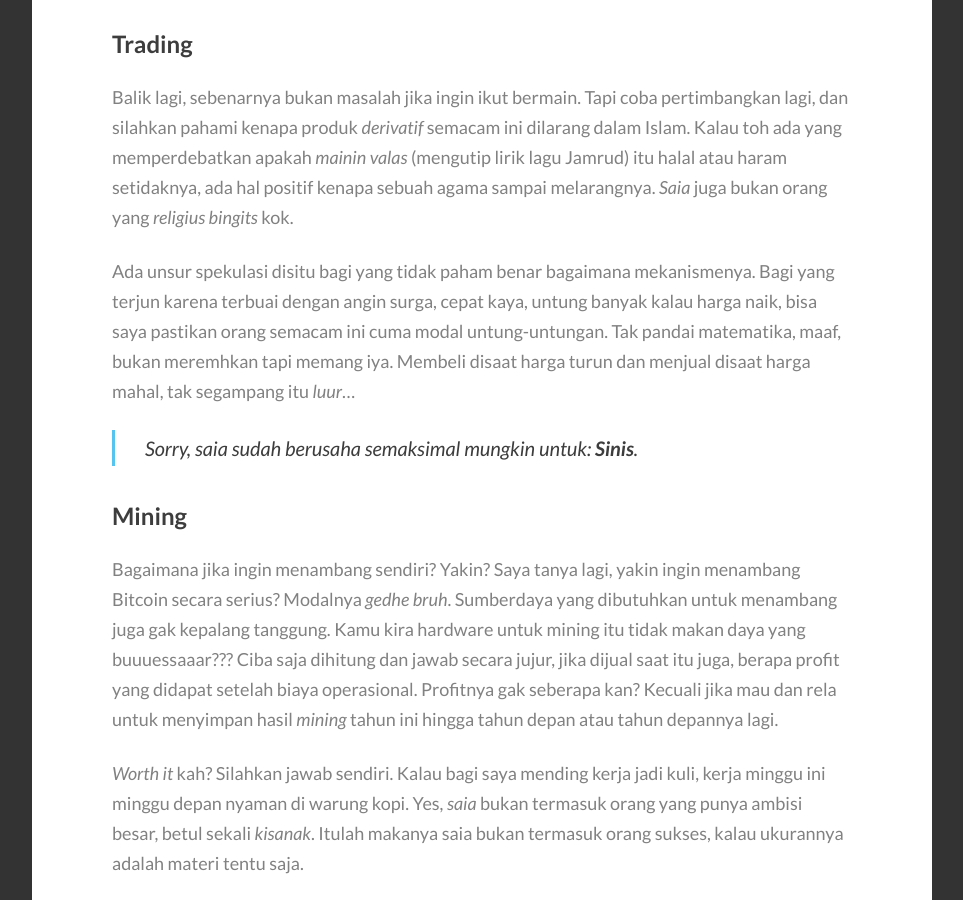
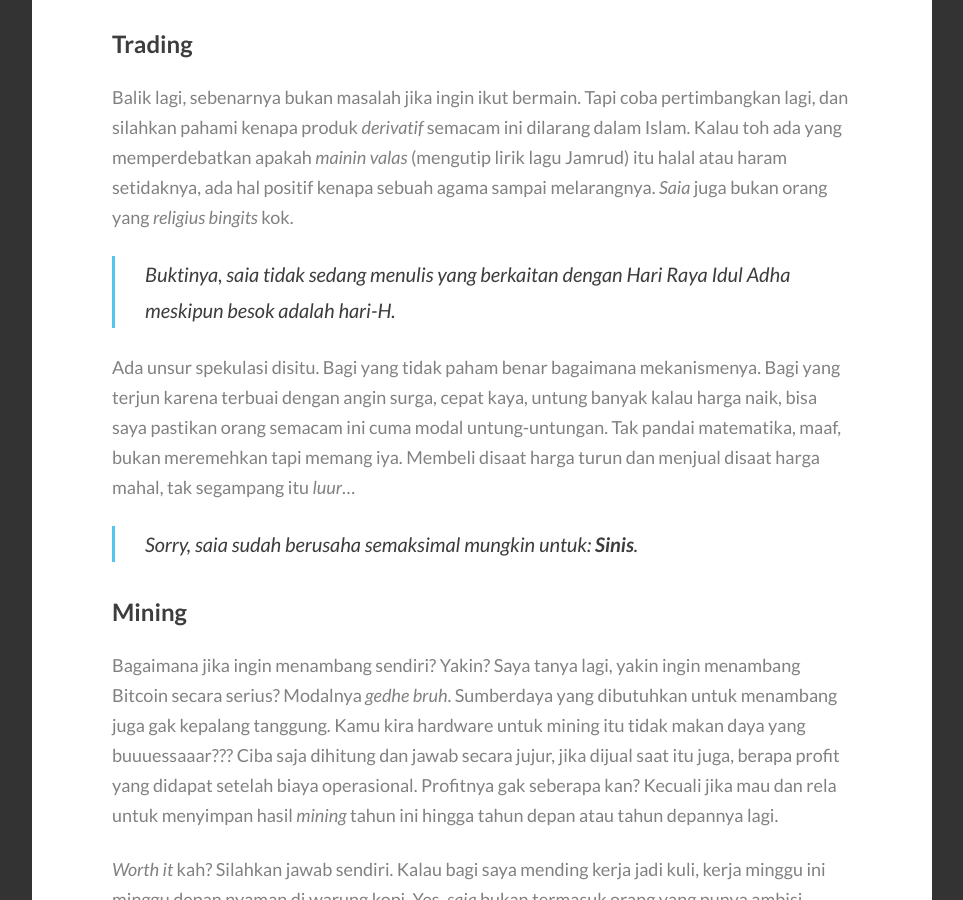
Before and after one commit to knoacc/pcr, a Jekyll site: the page built from _posts/2018-08-21-jangankan-criptocurrency-valas-saja-banyak-bangkrutnya.md, in a window 1280 px wide and 900 px high, scrolled down 1563 px. Shown: the whole window, without its empty margins (8-971 px from the left). Built offline with Jekyll 4.4.1, drawn with Linux system fonts in a browser that asks for light colours; some web fonts are replaced; our own code applies the rules of GitHub Pages for plain Markdown files; comment, search, counter and statistics services are not loaded.

Commit message:
Update 2018-08-21-jangankan-criptocurrency-valas-saja-banyak-bangkrutnya.md

```diff
--- a/_posts/2018-08-21-jangankan-criptocurrency-valas-saja-banyak-bangkrutnya.md
+++ b/_posts/2018-08-21-jangankan-criptocurrency-valas-saja-banyak-bangkrutnya.md
@@ -24,7 +24,9 @@ Tetapi bisa sangat membuatmu ingin mengutuk para dewa ketika kamu berprofesi seb
 
 Balik lagi, sebenarnya bukan masalah jika ingin ikut bermain. Tapi coba pertimbangkan lagi, dan silahkan pahami kenapa produk _derivatif_ semacam ini dilarang dalam Islam. Kalau toh ada yang memperdebatkan apakah _mainin valas_ (mengutip lirik lagu Jamrud) itu halal atau haram setidaknya, ada hal positif kenapa sebuah agama sampai melarangnya. _Saia_ juga bukan orang yang _religius bingits_ kok.
 
-Ada unsur spekulasi disitu bagi yang tidak paham benar bagaimana mekanismenya. Bagi yang terjun karena terbuai dengan angin surga, cepat kaya, untung banyak kalau harga naik, bisa saya pastikan orang semacam ini cuma modal untung-untungan. Tak pandai matematika, maaf, bukan meremhkan tapi memang iya. Membeli disaat harga turun dan menjual disaat harga mahal, tak segampang itu _luur_...
+> Buktinya, _saia_ tidak sedang menulis yang berkaitan dengan Hari Raya Idul Adha meskipun besok adalah hari-H.
+
+Ada unsur spekulasi disitu. Bagi yang tidak paham benar bagaimana mekanismenya. Bagi yang terjun karena terbuai dengan angin surga, cepat kaya, untung banyak kalau harga naik, bisa saya pastikan orang semacam ini cuma modal untung-untungan. Tak pandai matematika, maaf, bukan meremehkan tapi memang iya. Membeli disaat harga turun dan menjual disaat harga mahal, tak segampang itu _luur_...
 
 > Sorry, _saia_ sudah berusaha semaksimal mungkin untuk: **Sinis**.
 
```
